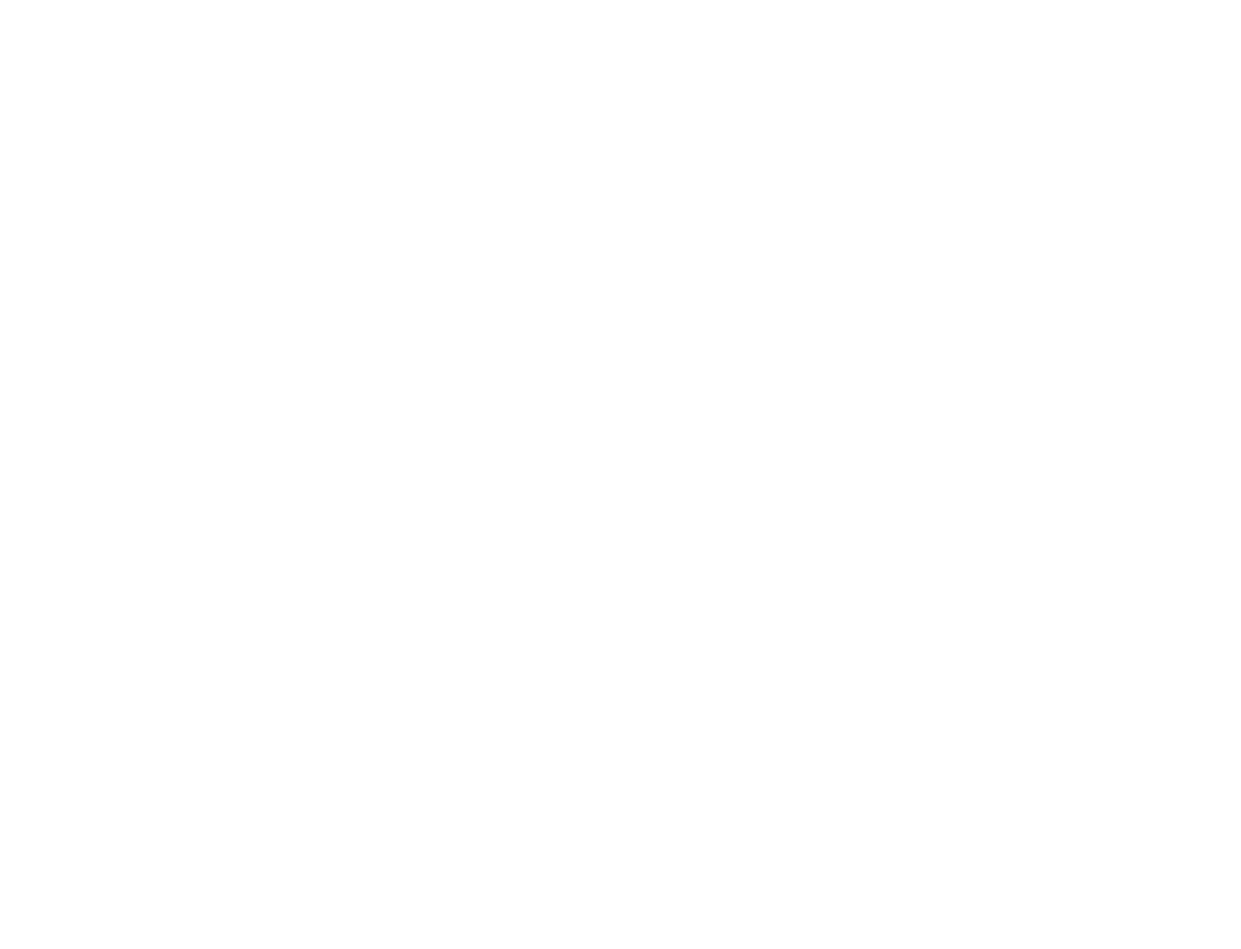
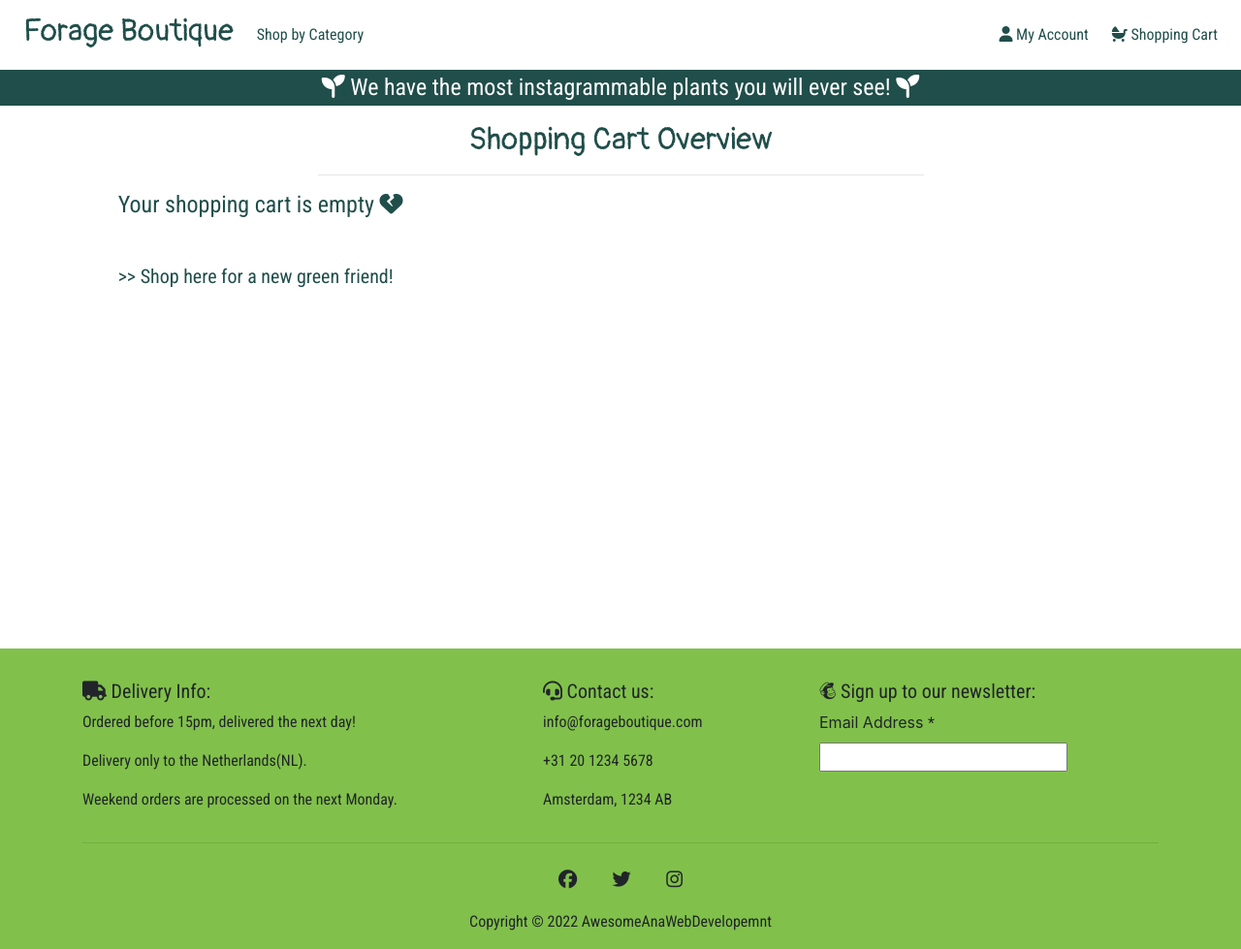
Before and after one commit to anabramos/forageboutique, a Django app: page /bag/ in a window 1280 px wide. Before the commit the page is empty. Shown: the whole page at 97% size. Before the commit the page ends 800 px from the top, so only its background shows below. Run offline with Django 3.2, Linux system fonts and the light colour scheme; some libraries are stand-ins or nearby versions.

Commit message:
Add content to bag.html template

```diff
--- a/bag/templates/bag/bag.html
+++ b/bag/templates/bag/bag.html
@@ -0,0 +1,40 @@
+{% extends "base.html" %}
+{% load static %}
+
+{% block content %}
+
+    <!-- Banner -->
+    <div id="banner" class="row text-center text-white">
+        <div class="col bg-dark-green">
+            <h4 class="my-1"><i class="fas fa-solid fa-seedling"></i> We have the most instagrammable plants you will ever see! <i class="fas fa-solid fa-seedling"></i></h4>
+        </div>
+    </div>
+
+    <div class="container-fluid text-dark-green mh-70vh">
+        <div class="row">
+            <div class="col text-center mt-3">
+                <h2 class="logo-font">Shopping Cart Overview</h2>
+                <hr class="w-50 mb-1">
+            </div>
+        </div>
+        <div class="row">
+            <div class="product-container col-10 offset-1">
+                <div class="row mt-1 mb-2"></div>
+                    {% if bag_item %}
+                        <!-- display all products currently in the shopping cart-->
+                    {% else %}
+                        <h4>Your shopping cart is empty <i class="fas fa-heart-broken"></i></h4>
+
+                        <a href="{% url 'products' %}" class="link-unstyled">
+                            <h5 class="my-5">>> Shop here for a new green friend!</h5>
+                        </a>
+                    {% endif %}
+            </div>
+        </div>
+    </div>
+
+
+
+
+
+{% endblock %}
--- a/static/css/style.css
+++ b/static/css/style.css
@@ -12,6 +12,13 @@ h1, h2, .logo {
 h3, h4, h5, h6, {
     font-weight: 800;
 }
+
+/* General Sizing Styling*/
+
+.mh-70vh {
+    min-height: 70vh;
+}
+
 
 /* General Color Styling */
 
@@ -72,3 +79,14 @@ h3, h4, h5, h6, {
     line-height: 48px;
     width: 54px;
 }
+
+/* Anchor links */
+
+.link-unstyled, .link-unstyled:link, .link-unstyled:hover {
+    color: inherit;
+    text-decoration: inherit;
+  }
+
+.link-unstyled:hover {
+    text-decoration: underline;
+}
```
